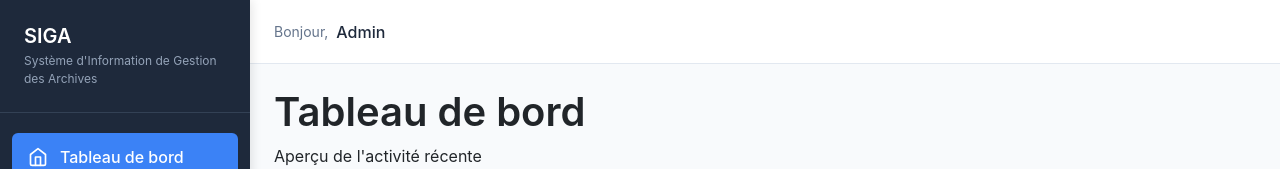
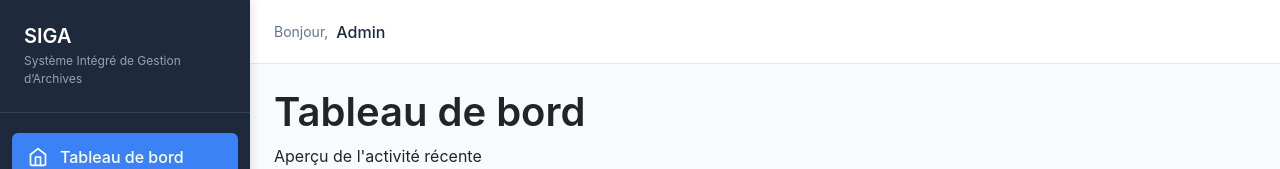
Before and after one commit to aubin-pierre7/Siga-frontend, a React (Vite) app: page / in a window 1280 px wide. Shown: the top 169 px of the page. Built offline with nearby package versions, Linux system fonts and the light colour scheme; sample sign-in values are in the browser's storage.

Commit message:
Changement de la definition du sigle

```diff
--- a/src/layouts/MainLayout.jsx
+++ b/src/layouts/MainLayout.jsx
@@ -53,7 +53,7 @@
       <aside className={`sidebar ${mobileMenuOpen ? 'open' : ''}`}>
         <div className="sidebar-header">
           <h2>SIGA</h2>
-          <p>Système d'Information de Gestion des Archives</p>
+          <p>Système Intégré de Gestion d’Archives</p>
         </div>
 
         <nav className="sidebar-nav">
```
